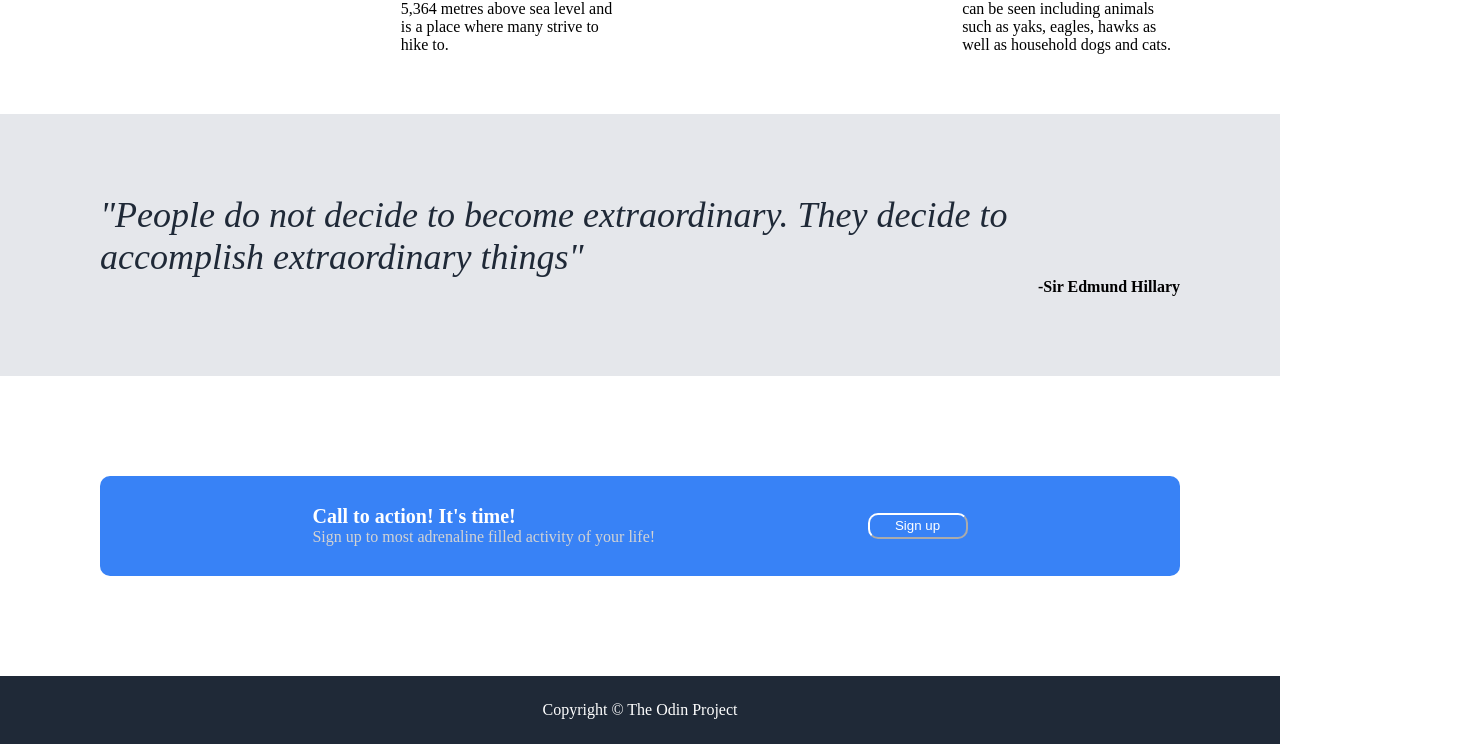
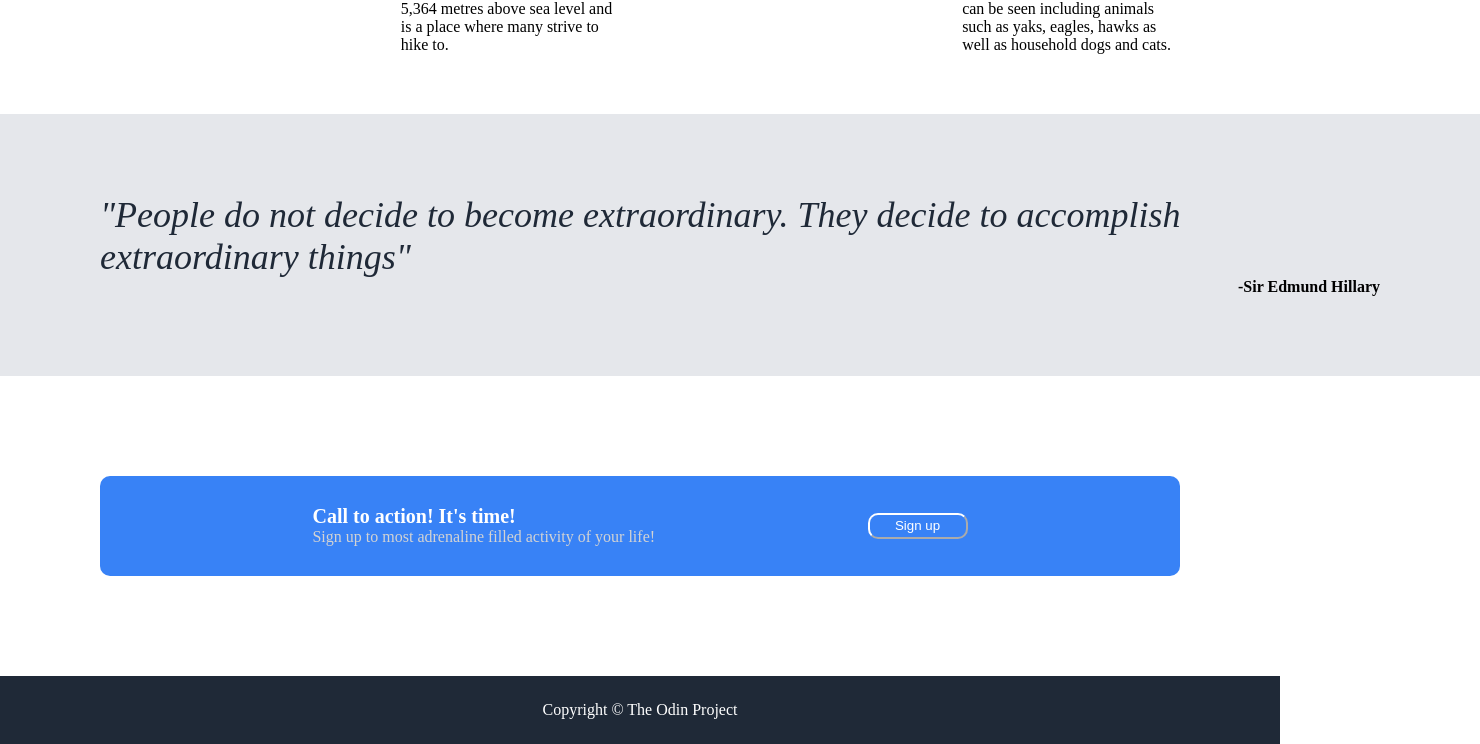
Before and after one commit to christianyarwood62/Landing-Page-Project, a plain HTML site: page index.html in a window 1280 px wide. Shown: the part 925-1669 px from the top of the page, 1480 px wide, since content can reach past the window. Drawn offline with Linux system fonts and the light colour scheme.

Commit message:
Revert "revert last changes with new commit"
This reverts commit 0942c71f527a36aaedbecb11f2831b5fc4f18359.

```diff
--- a/style.css
+++ b/style.css
@@ -2,7 +2,6 @@ body {
     display: flex;
     height: auto;
     margin: 0px;
-    width:100%;
 }
 
 .head-section {
@@ -122,8 +121,11 @@ button {
     flex-direction: column;
     justify-content: center;
     padding: 80px 100px;
+<<<<<<< HEAD
     box-sizing: border-box;
     width: 100%;
+=======
+>>>>>>> parent of 0cd5656 (revert changes to quote section)
 }
 
 .quote {
```
